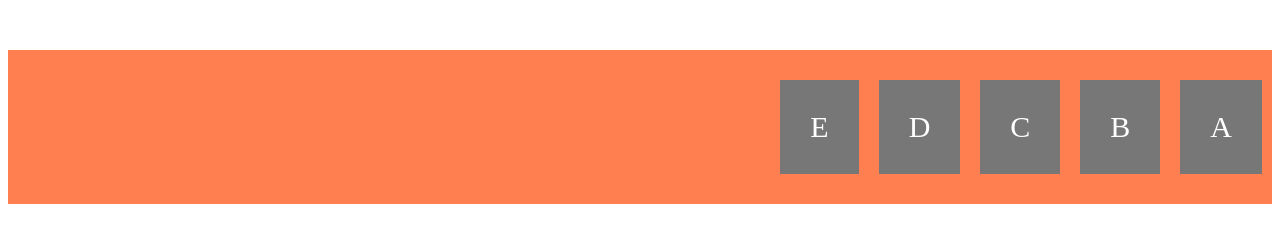
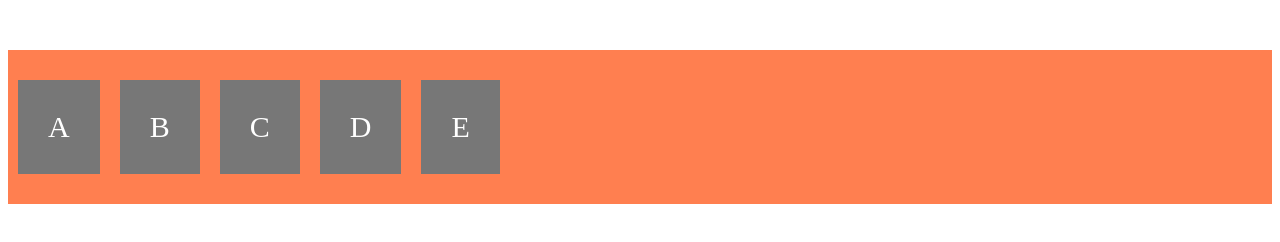
Before and after one commit to keyDevOps/Boostrap4, a plain HTML site: page Index.html in a window 1280 px wide. Drawn offline with nearby package versions, Linux system fonts and the light colour scheme.

Commit message:
justify-content: flex-start;/* flex-end , center, space-between ,space-around,space-evenly */

```diff
--- a/Index.html
+++ b/Index.html
@@ -13,7 +13,10 @@
       padding: 20px 0;
       background-color:coral;
       display: flex;/* df */
-      flex-direction: row-reverse;/* fxd:rr */
+      flex-direction: row;/* fxd:r */
+      flex-wrap: nowrap;
+      /* flex-flow: row wrap; */
+      justify-content: flex-start;/* flex-end , center, space-between ,space-around,space-evenly */
     }
 
     .item{
```
